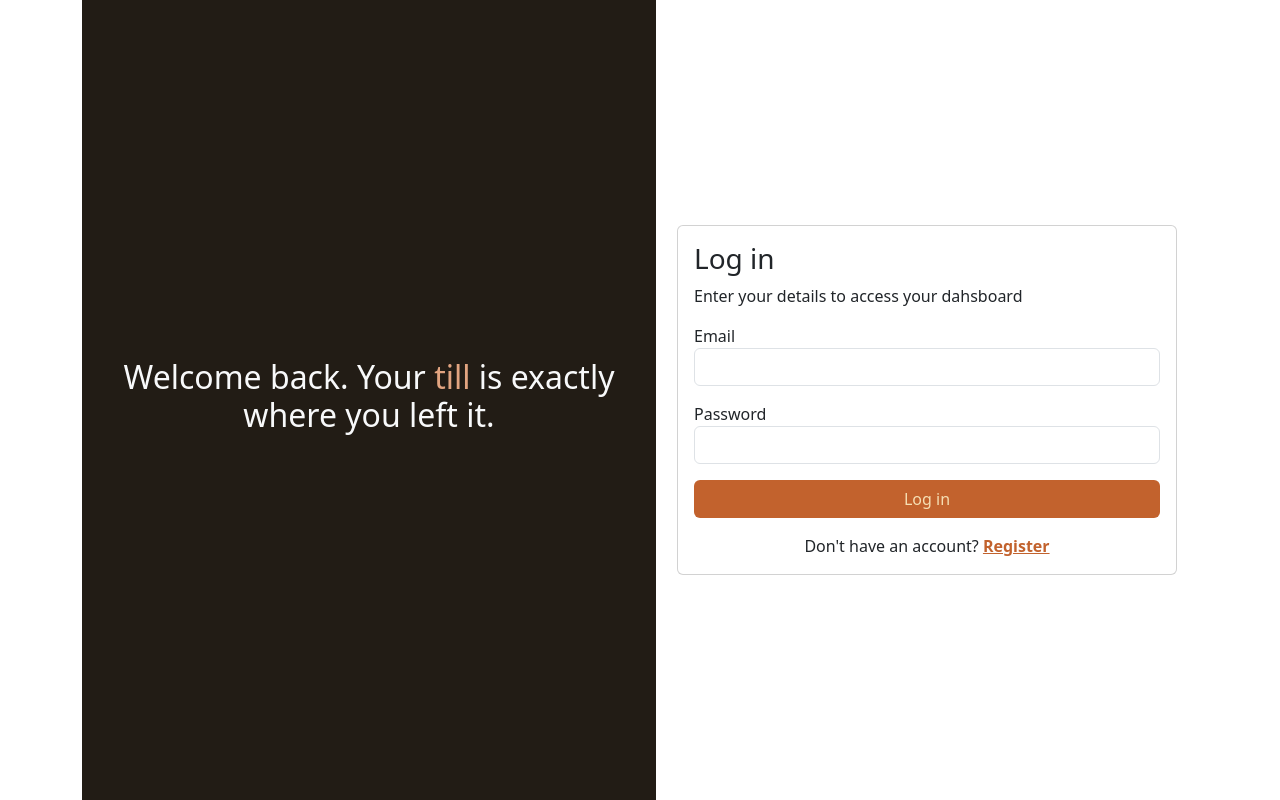
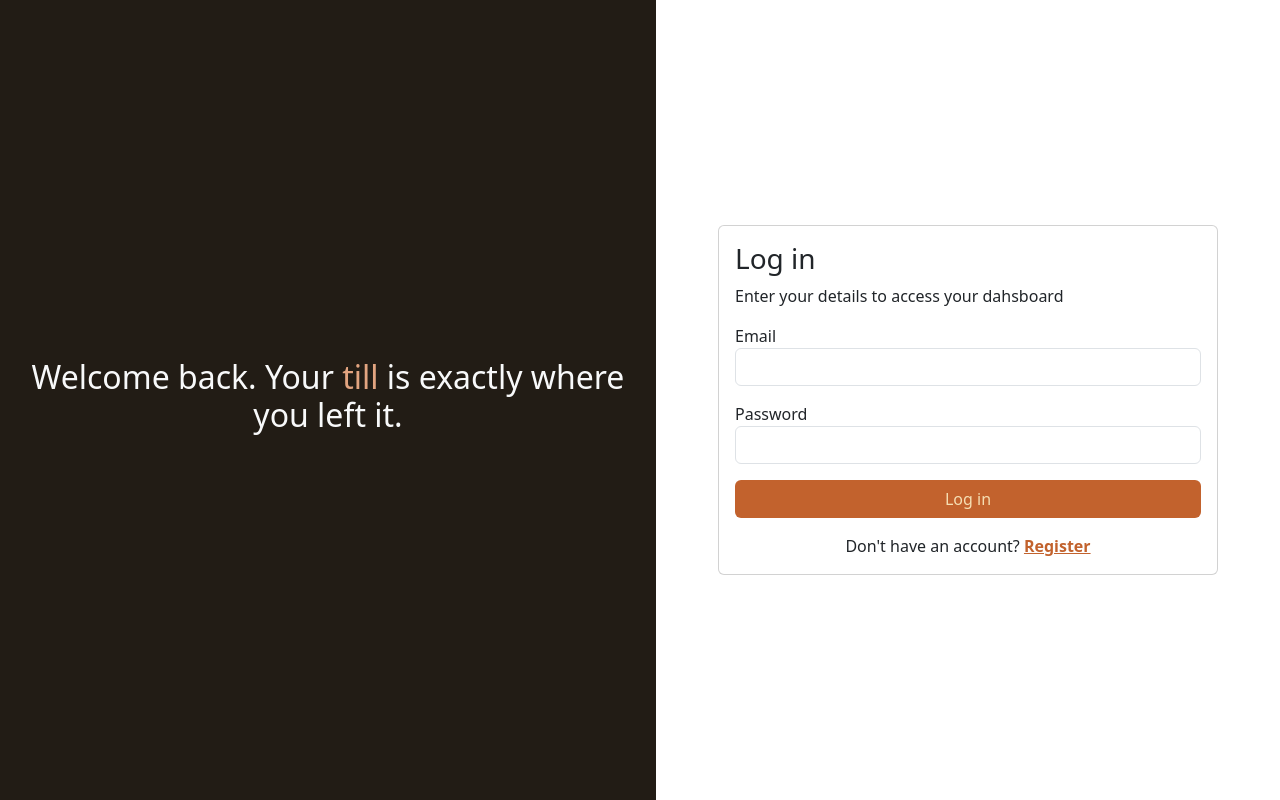
Before and after one commit to abdalsimam1-sketch/store-management, a React (Vite) app in the folder client/: page / in a window 1280 px wide. Built offline with nearby package versions, Linux system fonts and the light colour scheme; no server answers.

Commit message:
fix : refactor authpage layout

```diff
--- a/client/src/pages/AuthPage.jsx
+++ b/client/src/pages/AuthPage.jsx
@@ -57,7 +57,7 @@ export const AuthPage = () => {
     }
   };
   return (
-    <main className="d-flex container">
+    <main className="d-flex">
       <div className="left  d-none d-lg-flex d-flex align-items-center p-3 text-light ">
         <h2 className="mx-auto text-center">
           {authMode === "login" && (
```
